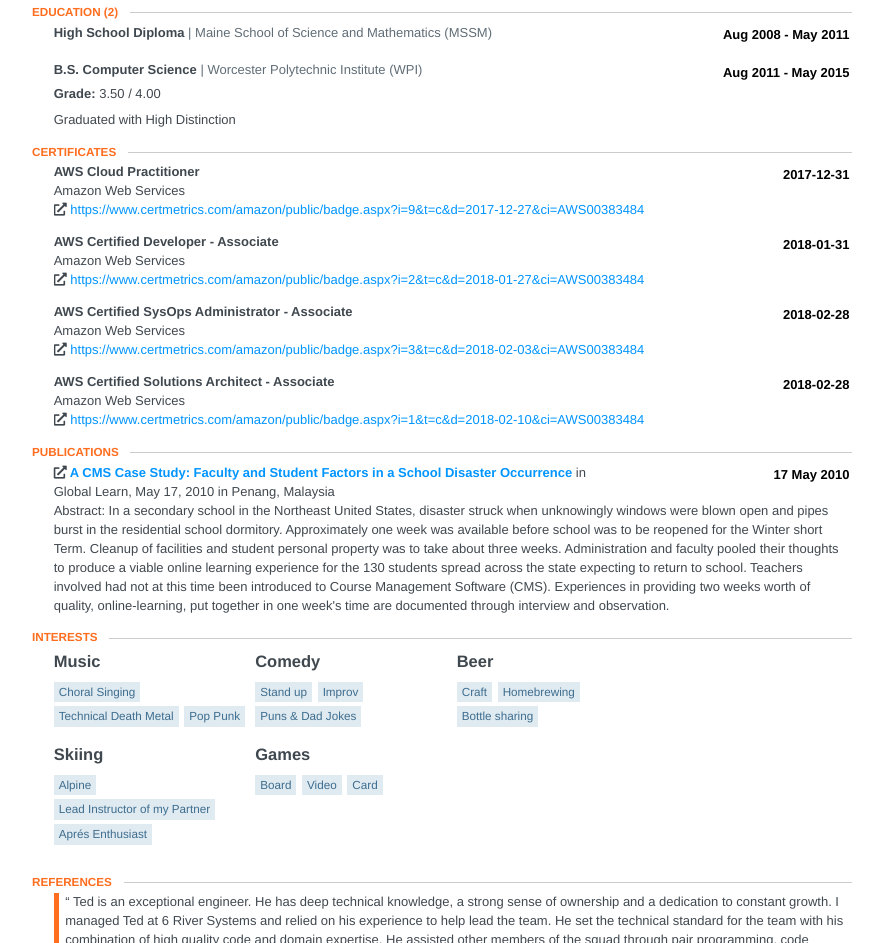
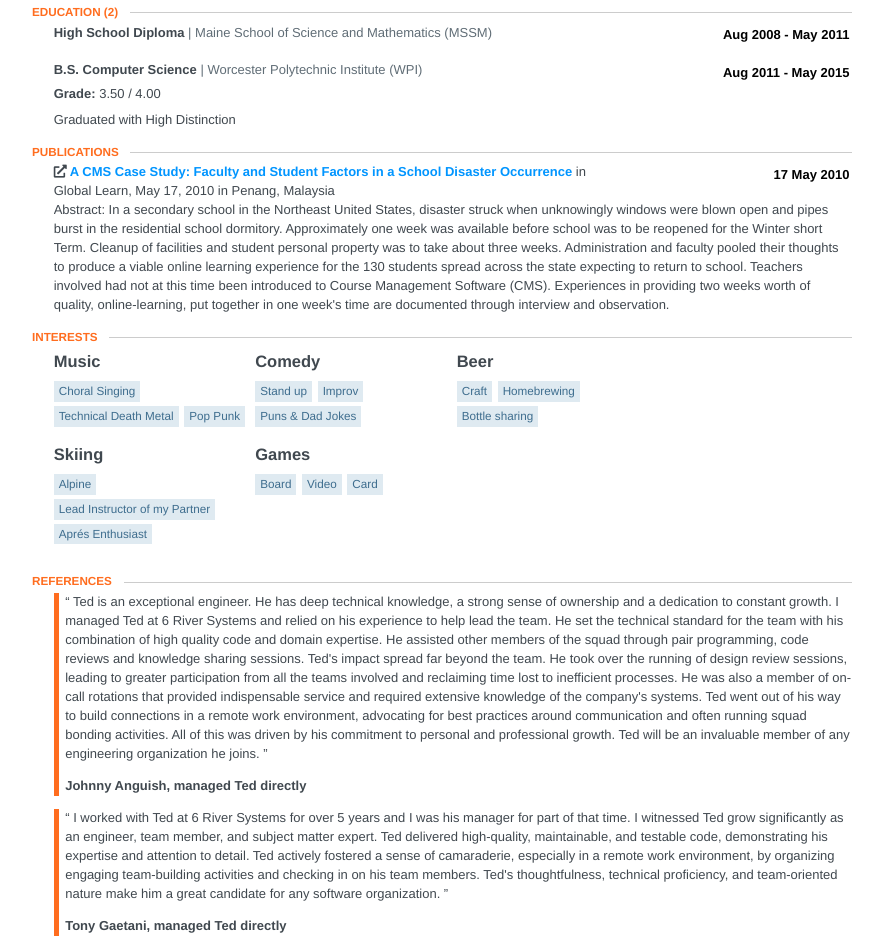
Before and after one commit to Shockolate/resume, a website: page docs/index.html in a window 1280 px wide. Shown: the part 2322-3265 px from the top of the page, without its empty margins (198-1081 px from the left). Drawn offline with Linux system fonts and the light colour scheme.

Commit message:
fix: remove expired certs

```diff
--- a/docs/index.html
+++ b/docs/index.html
@@ -1252,101 +1252,6 @@
         </section>
       </section>
     </section>
-      <section class="section">
-        <header>
-          <h2 class="section-title">Certificates</h2>
-        </header>
-        <section id="certificates">
-            <section class="certificate-item">
-              <header class="clear">
-                  <div class="date">
-                    2017-12-31
-                  </div>
-                <div class="header-left">
-                    <div class="name">
-                      AWS Cloud Practitioner
-                    </div>
-                    <div class="issuer">
-                      Amazon Web Services
-                    </div>
-                </div>
-              </header>
-
-              <div class="item">
-                  <span class="url">
-                    <span class="fas fa-external-link-alt"></span>
-                    <a target="_blank" href="https://www.certmetrics.com/amazon/public/badge.aspx?i&#x3D;9&amp;t&#x3D;c&amp;d&#x3D;2017-12-27&amp;ci&#x3D;AWS00383484">https://www.certmetrics.com/amazon/public/badge.aspx?i&#x3D;9&amp;t&#x3D;c&amp;d&#x3D;2017-12-27&amp;ci&#x3D;AWS00383484</a>
-                  </span>
-              </div>
-            </section>
-            <section class="certificate-item">
-              <header class="clear">
-                  <div class="date">
-                    2018-01-31
-                  </div>
-                <div class="header-left">
-                    <div class="name">
-                      AWS Certified Developer - Associate
-                    </div>
-                    <div class="issuer">
-                      Amazon Web Services
-                    </div>
-                </div>
-              </header>
-
-              <div class="item">
-                  <span class="url">
-                    <span class="fas fa-external-link-alt"></span>
-                    <a target="_blank" href="https://www.certmetrics.com/amazon/public/badge.aspx?i&#x3D;2&amp;t&#x3D;c&amp;d&#x3D;2018-01-27&amp;ci&#x3D;AWS00383484">https://www.certmetrics.com/amazon/public/badge.aspx?i&#x3D;2&amp;t&#x3D;c&amp;d&#x3D;2018-01-27&amp;ci&#x3D;AWS00383484</a>
-                  </span>
-              </div>
-            </section>
-            <section class="certificate-item">
-              <header class="clear">
-                  <div class="date">
-                    2018-02-28
-                  </div>
-                <div class="header-left">
-                    <div class="name">
-                      AWS Certified SysOps Administrator - Associate
-                    </div>
-                    <div class="issuer">
-                      Amazon Web Services
-                    </div>
-                </div>
-              </header>
-
-              <div class="item">
-                  <span class="url">
-                    <span class="fas fa-external-link-alt"></span>
-                    <a target="_blank" href="https://www.certmetrics.com/amazon/public/badge.aspx?i&#x3D;3&amp;t&#x3D;c&amp;d&#x3D;2018-02-03&amp;ci&#x3D;AWS00383484">https://www.certmetrics.com/amazon/public/badge.aspx?i&#x3D;3&amp;t&#x3D;c&amp;d&#x3D;2018-02-03&amp;ci&#x3D;AWS00383484</a>
-                  </span>
-              </div>
-            </section>
-            <section class="certificate-item">
-              <header class="clear">
-                  <div class="date">
-                    2018-02-28
-                  </div>
-                <div class="header-left">
-                    <div class="name">
-                      AWS Certified Solutions Architect - Associate
-                    </div>
-                    <div class="issuer">
-                      Amazon Web Services
-                    </div>
-                </div>
-              </header>
-
-              <div class="item">
-                  <span class="url">
-                    <span class="fas fa-external-link-alt"></span>
-                    <a target="_blank" href="https://www.certmetrics.com/amazon/public/badge.aspx?i&#x3D;1&amp;t&#x3D;c&amp;d&#x3D;2018-02-10&amp;ci&#x3D;AWS00383484">https://www.certmetrics.com/amazon/public/badge.aspx?i&#x3D;1&amp;t&#x3D;c&amp;d&#x3D;2018-02-10&amp;ci&#x3D;AWS00383484</a>
-                  </span>
-              </div>
-            </section>
-        </section>
-      </section>
     <section class="section">
       <header>
         <h2 class='section-title'>Publications</h2>
--- a/package.json
+++ b/package.json
@@ -3,7 +3,9 @@
     "validate-json": "resumed validate ./resume.json",
     "test": "run-s validate-json",
     "build-html": "resumed render ./resume.json -o docs/index.html --theme jsonresume-theme-stackoverflow-detailed",
-    "build": "run-p build-html"
+    "build": "run-p build-html",
+    "view": "open docs/index.html",
+    "build-and-view": "run-s test build view"
   },
   "dependencies": {
     "jsonresume-theme-stackoverflow-detailed": "^0.3.1",
```
Also changed, not shown: certificates.json (added, +36 -0 lines), resume.json (+1 -34 lines).
